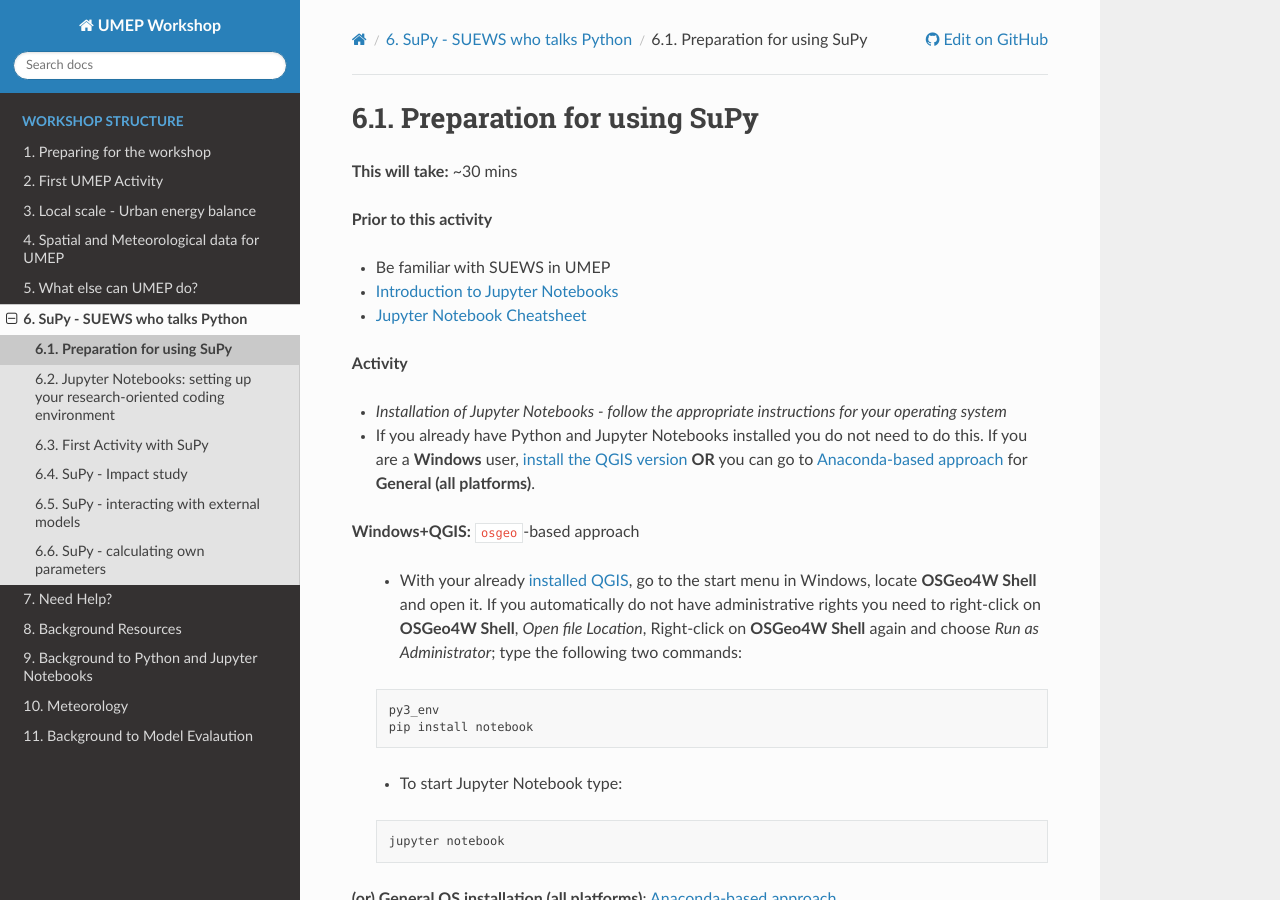
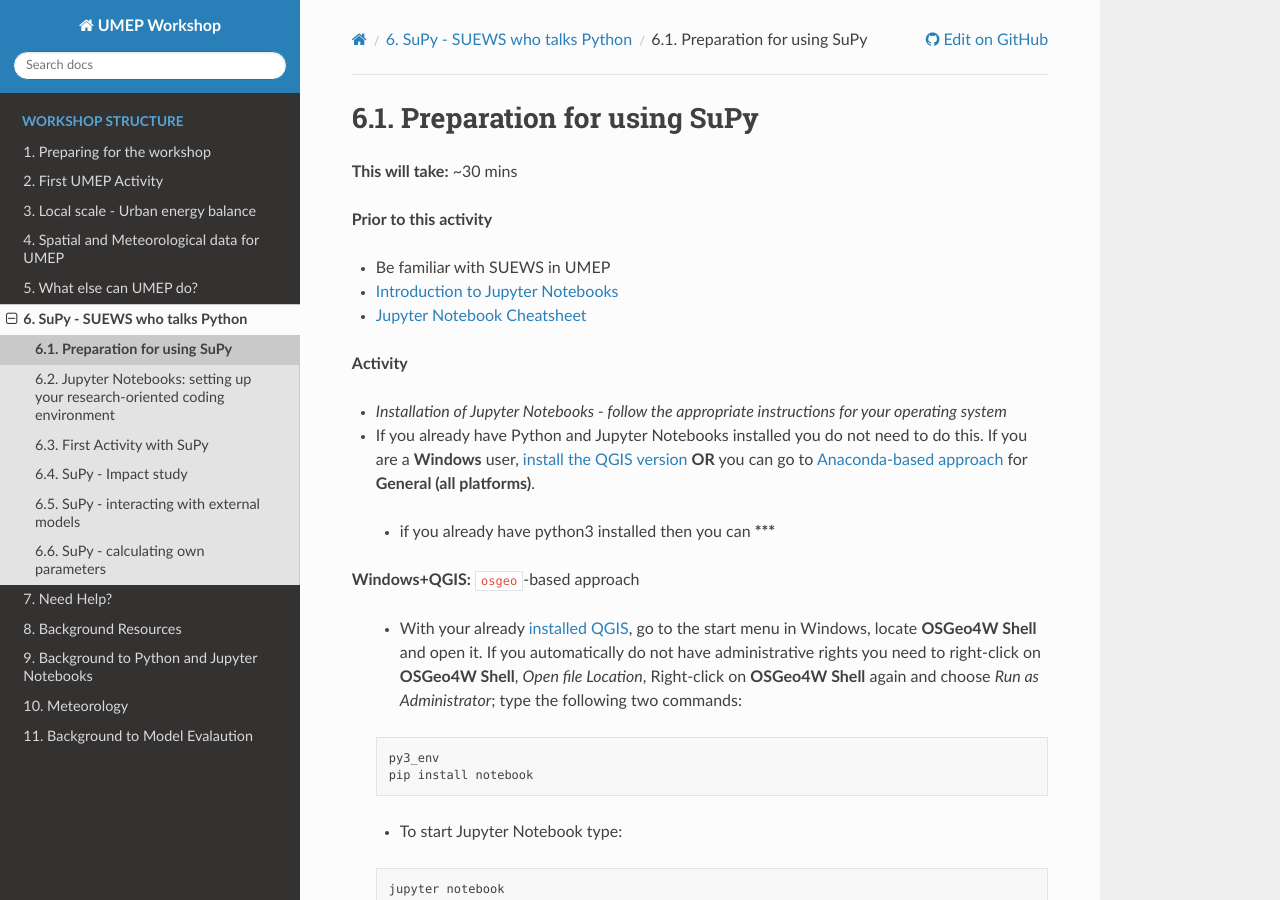
Before and after one commit to Urban-Meteorology-Reading/UMEP-Workshop, a Sphinx documentation site: the page built from source/SUPY/SuPy1.rst, in a window 1280 px wide and 900 px high. Built offline with Sphinx 7.4.7 and the Read the Docs theme 2.0.0, drawn with Linux system fonts in a browser that asks for light colours; pages that are not in the unit, such as notebooks, are missing from menus.

Commit message:
Update SuPy1.rst

```diff
--- a/source/SUPY/SuPy1.rst
+++ b/source/SUPY/SuPy1.rst
@@ -18,6 +18,8 @@ Preparation for using SuPy
 
 - *Installation of Jupyter Notebooks - follow the appropriate instructions for your operating system*
 - If you already have Python and Jupyter Notebooks installed you do not need to do this. If you are a **Windows** user, `install the QGIS version <jpt_win>` **OR** you can go to `Anaconda-based approach <jpt_gen>` for **General (all platforms)**.
+
+ - if you already have python3 installed then you can *******
 
 .. _jpt_win:
 
```
